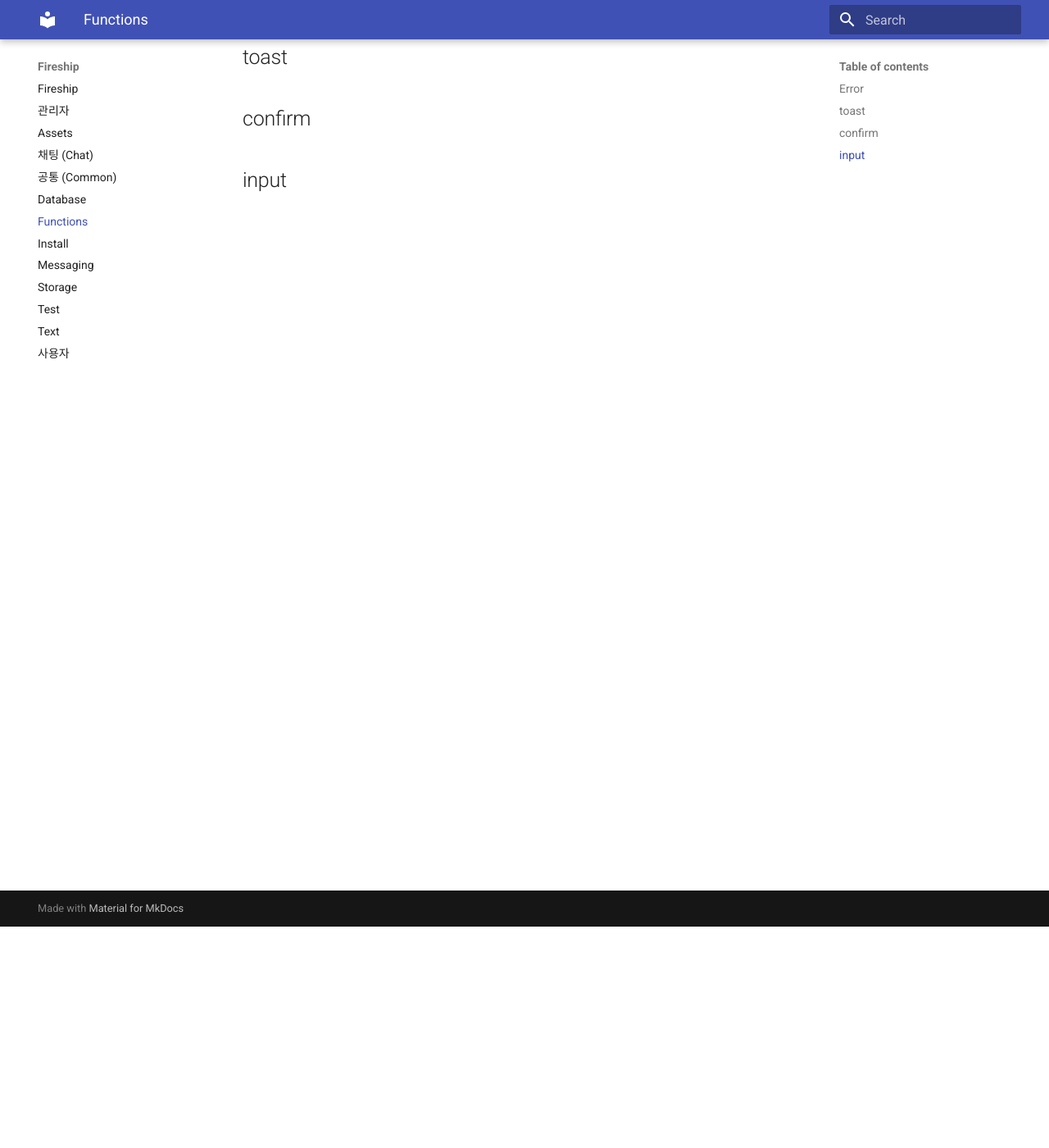
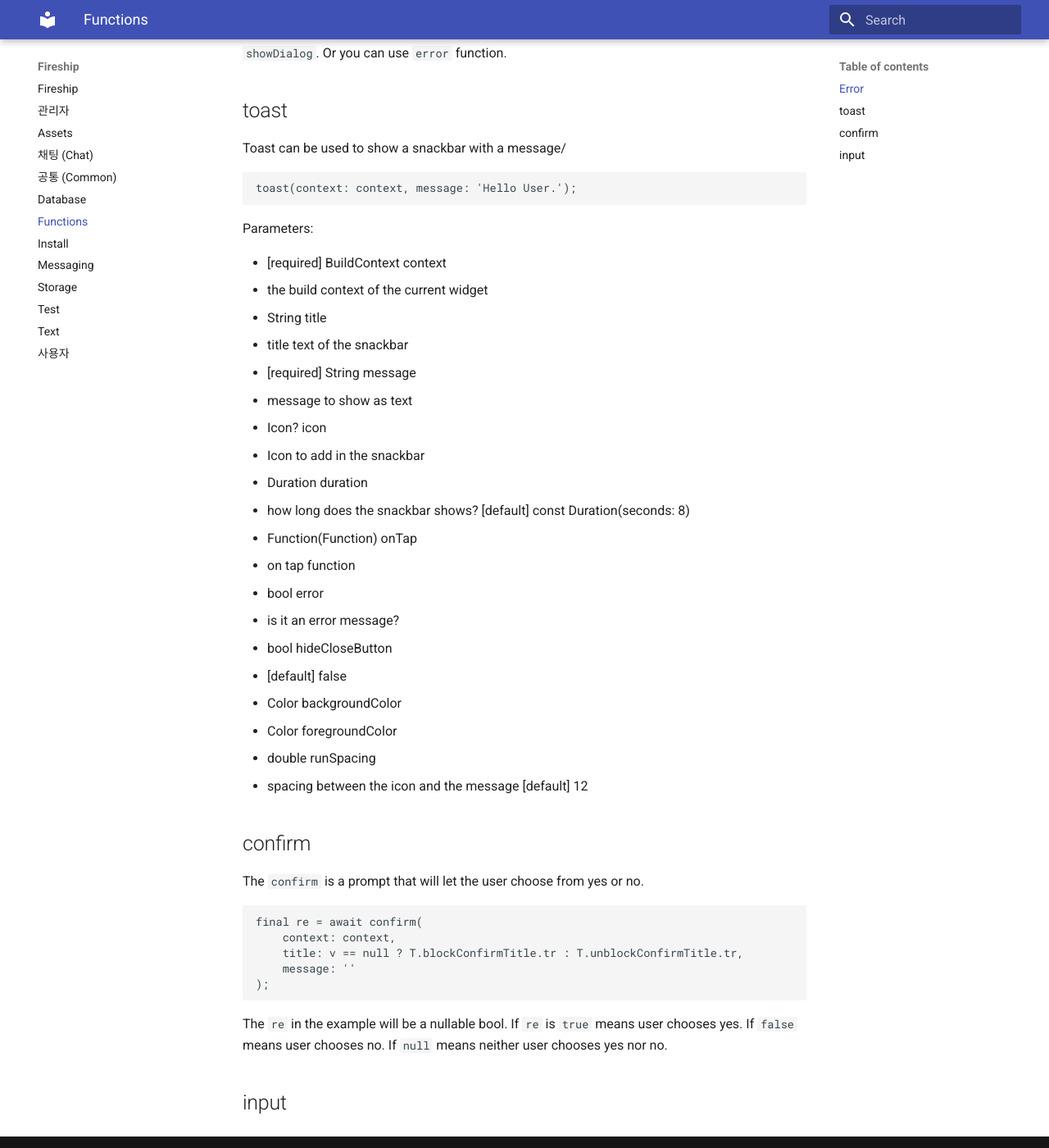
Before and after one commit to thruthesky/fireflutter, an MkDocs documentation site: the page built from docs/function.md, in a window 1280 px wide and 1400 px high, scrolled down 270 px. Shown: the whole window at 82% size. Built offline with MkDocs 1.6.1 and Material for MkDocs 9.7.7, drawn with Linux system fonts in a browser that asks for light colours; some of the changed text lies outside the part shown.

Commit message:
funciton docs toast and confirm

````diff
--- a/docs/function.md
+++ b/docs/function.md
@@ -1,5 +1,6 @@
 # Functions
 
+These functions are provided to be used anywhere in the code as needed.
 
 ## Error
 
@@ -7,7 +8,47 @@ To display an error, there is a widget that displays a dialog. You can use that
 
 ## toast
 
+Toast can be used to show a snackbar with a message/
+
+```dart
+toast(context: context, message: 'Hello User.');
+```
+
+Parameters:
+
+- [required] BuildContext context
+  - the build context of the current widget
+- String title
+  - title text of the snackbar
+- [required] String message
+  - message to show as text
+- Icon? icon
+  - Icon to add in the snackbar
+- Duration duration
+  - how long does the snackbar shows? [default] const Duration(seconds: 8)
+- Function(Function) onTap
+  - on tap function
+- bool error
+  - is it an error message?
+- bool hideCloseButton
+  - [default] false
+- Color backgroundColor
+- Color foregroundColor
+- double runSpacing
+  - spacing between the icon and the message [default] 12
+
 ## confirm
 
+The `confirm` is a prompt that will let the user choose from yes or no.
+
+```dart
+final re = await confirm(
+    context: context,
+    title: v == null ? T.blockConfirmTitle.tr : T.unblockConfirmTitle.tr,
+    message: ''
+);
+```
+
+The `re` in the example will be a nullable bool. If `re` is `true` means user chooses yes. If `false` means user chooses no. If `null` means neither user chooses yes nor no.
 
 ## input
````
Also changed, not shown: docs/database.md (+1 -1 lines).
